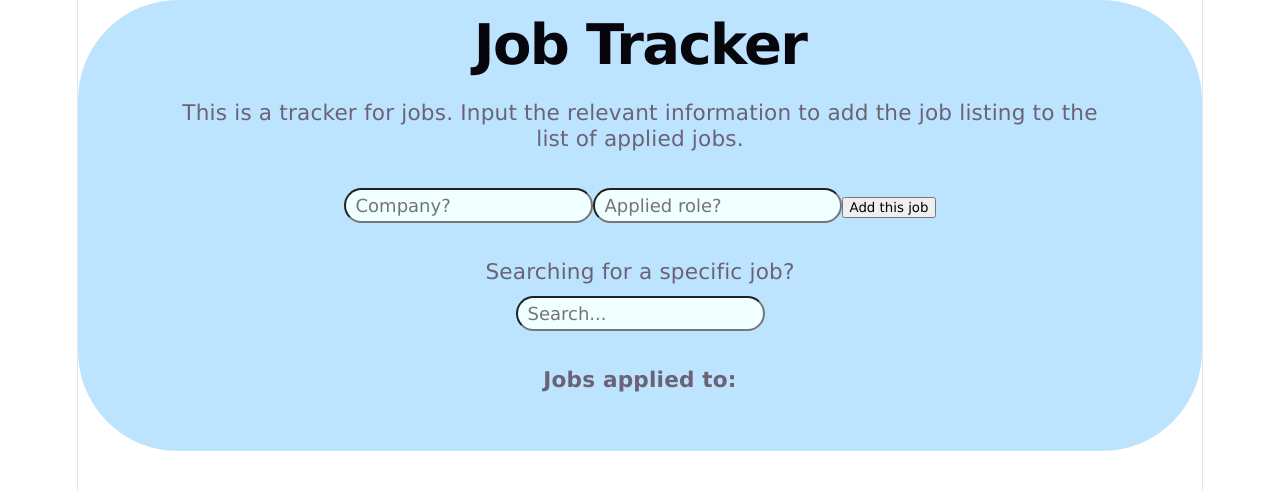
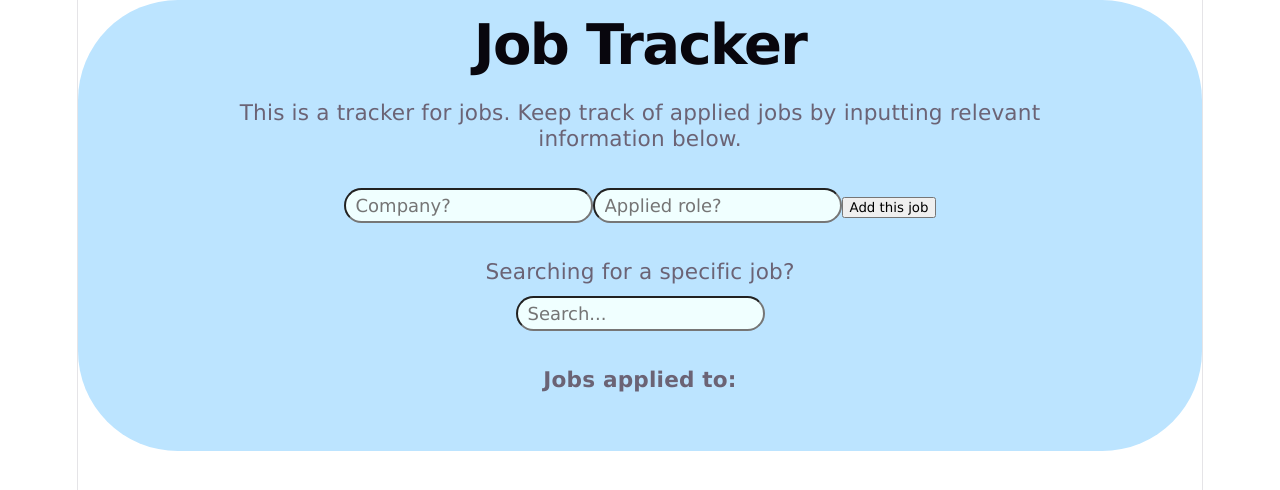
Before and after one commit to gaberonincheese/cs81-final-jobtracker, a React (Vite) app in the folder final-jobtracker/: page / in a window 1280 px wide. Shown: the top 490 px of the page. Built offline with nearby package versions, Linux system fonts and the light colour scheme.

Commit message:
Id is working now lol

```diff
--- a/final-jobtracker/src/App.css
+++ b/final-jobtracker/src/App.css
@@ -194,11 +194,7 @@
   max-height: fit-content;
   border-radius: 100px;
   background-color: rgb(188, 228, 255);
-
-  &:hover{
-    box-shadow: var(--shadow);
-
-  }
+  box-shadow: 50px;
 }
 
 .job-tracker {
--- a/final-jobtracker/src/App.jsx
+++ b/final-jobtracker/src/App.jsx
@@ -1,4 +1,4 @@
-import { useEffect, useState } from 'react'
+import { useState } from 'react'
 import './App.css'
 //import { Jobs } from './Jobs';
 
@@ -8,8 +8,7 @@ function App() {
     <div className='App'>
 
       <h1 className='job-heading'> <b> Job Tracker </b> </h1>
-      <p> This is a tracker for jobs. Input the relevant information to add the
-        job listing to the list of applied jobs. </p>
+      <p> This is a tracker for jobs. Keep track of applied jobs by inputting relevant information below. </p>
 
       <br></br>
       <Jobs />
@@ -57,8 +56,10 @@ function Jobs() {
 
   // This function adds a job to the front of the jobs array using the spread operator.
   const AddJob = () => {
+    const nextId = jobs.length > 0 ? Math.max(...jobs.map(job => job.id)) + 1 : 1;
+
     const job = {
-      id: jobs.length === 0 ? 1 : jobs[jobs.length - 1].id + 1,
+      id: nextId,
       name: jobForm.companyName,
       role: jobForm.companyRole
     };
@@ -127,8 +128,5 @@ function Jobs() {
         : jobs.map(job => (<li key={job.id}> {job.id}. Company: {job.name} Role: {job.role} </li>))}
       </ul>
     </div>
-
-
-
   );
 }
```
